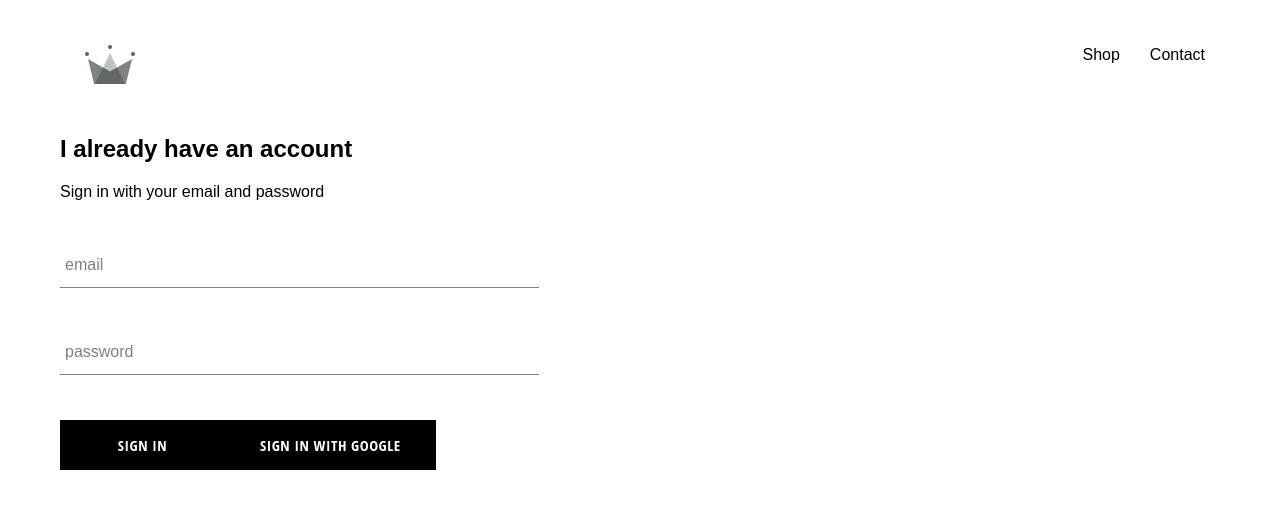
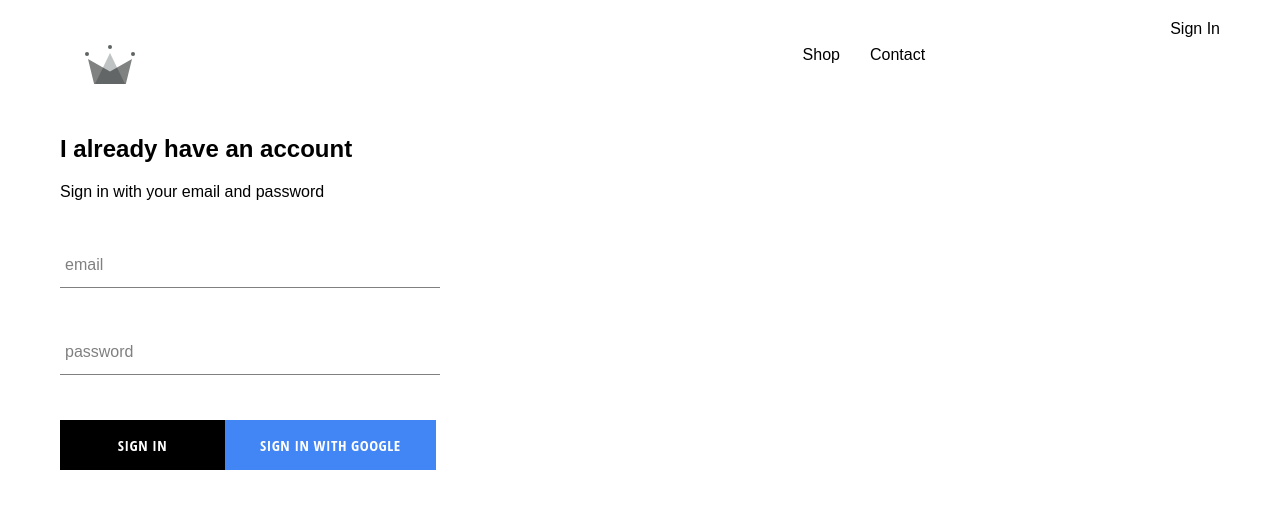
Before and after one commit to Ashraf-Raneem/Vasper-Clothing, a React (Create React App) app: page /signIn in a window 1280 px wide. Shown: the top 508 px of the page. Built offline with nearby package versions, Linux system fonts and the light colour scheme; no server answers.

Commit message:
google authentication

```diff
--- a/src/App.css
+++ b/src/App.css
@@ -6,3 +6,6 @@
     text-decoration: none;
     color: black;
 }
+* {
+    box-sizing: border-box;
+}
--- a/src/App.js
+++ b/src/App.js
@@ -5,11 +5,36 @@
 import HomePage from "./pages/homepage/homepage.component.jsx";
 import ShopPage from "./pages/shopPage/shopPage.component";
 import signInAndSignOutPage from './pages/sign-In-Out/sign-In-Out.component';
+import {auth} from './firebase/firebase.utils';
+import { render } from '@testing-library/react';
 
-function App() {
+class App extends React.Component {
+
+  constructor(){
+    super ();
+
+    this.state = {
+      currentUser: null
+    }
+  }
+
+  unsubscribeFromAuth = null;
+
+  componentDidMount() {
+    this.unsubscribeFromAuth = auth.onAuthStateChanged(user => {
+      this.setState({currentUser: user});
+    })
+  }
+
+  componentWillUnmount(){
+    this.unsubscribeFromAuth();
+  }
+
+
+render () {
   return (
     <div>
-    <Header/>
+    <Header currentUser = {this.state.currentUser}/>
     <Switch>
     <Route exact path='/' component = {HomePage}></Route>
     <Route exact path='/shop' component = {ShopPage}></Route>
@@ -17,6 +42,6 @@
     </Switch>
     </div>
   );
+  }
 }
-
 export default App;
--- a/src/component/custom-button/custom-button.component.jsx
+++ b/src/component/custom-button/custom-button.component.jsx
@@ -1,7 +1,7 @@
 import React from 'react';
 import './custom-button.styles.scss';
 
-const CustomButton = ({children, ...otherProps}) => (
-<button className="custom-button" {...otherProps}>{children}</button>
+const CustomButton = ({children, isGoogleSignIn, ...otherProps}) => (
+<button className= {`${isGoogleSignIn ? 'google-sign-in' : '' } custom-button `} {...otherProps}>{children}</button>
 );
 export default CustomButton;
--- a/src/component/custom-button/custom-button.styles.scss
+++ b/src/component/custom-button/custom-button.styles.scss
@@ -19,4 +19,14 @@
       color: black;
       border: 1px solid black;
     }
+
+    &.google-sign-in {
+      background-color: #4285f4;
+      color: white;
+
+      &:hover {
+        background-color: #357ae8;
+        border: none;
+      }
+    }
   }
--- a/src/component/header/header.component.jsx
+++ b/src/component/header/header.component.jsx
@@ -1,8 +1,10 @@
 import React from 'react';
 import {Link} from 'react-router-dom';
-import {ReactComponent as Logo} from '../../assets/4.4 crown.svg'
+import {ReactComponent as Logo} from '../../assets/4.4 crown.svg';
+import {auth} from '../../firebase/firebase.utils';
 import './header.styles.scss';
-const Header = () => (
+
+const Header = ({currentUser}) => (
     <div className= "header">
     <Link className= "logo-container" to= "/">
     <Logo className= "Logo"></Logo>
@@ -11,6 +13,12 @@
         <Link className= "option" to= "/shop"> Shop </Link>
         <Link className= "option" to = "/contact">Contact</Link>
     </div>
+    {
+        currentUser ?
+        <div className="option" onClick = {() => auth.signOut()}>Sign Out</div>
+        :
+        <Link className="option" to='/signIn'>Sign In</Link>
+    }
     </div>
 )
 export default Header;
--- a/src/component/sign-in/sign-in.component.jsx
+++ b/src/component/sign-in/sign-in.component.jsx
@@ -1,5 +1,5 @@
 import React from 'react';
-import signInWithGoogle from '../../firebase/firebase.utils';
+import {signInWithGoogle} from '../../firebase/firebase.utils';
 import './sign-in.styles.scss';
 import CustomButton from '../custom-button/custom-button.component';
 import  FormInput from '../form-input/form-input.component';
@@ -33,8 +33,10 @@
                 <form onSubmit={this.handleSubmit}>
                     <FormInput name="email" type="email" value= {this.state.email} label= "email" handleChange= {this.handleChange} required></FormInput>
                     <FormInput name="password" type = "password" value = {this.state.password} label= "password" handleChange= {this.handleChange} required></FormInput>
+                    <div className="button">
                     <CustomButton type="submit" >Sign in</CustomButton>
-                    <CustomButton onClick={signInWithGoogle}>{' '}Sign in with google{' '}</CustomButton>
+                    <CustomButton onClick={signInWithGoogle} isGoogleSignIn>Sign in with google</CustomButton>
+                    </div>
                 </form>
             </div>
 
--- a/src/component/sign-in/sign-in.styles.scss
+++ b/src/component/sign-in/sign-in.styles.scss
@@ -1,8 +1,13 @@
 .sign-in {
-    width: 40%;
+    width: 380px;
     display: flex;
     flex-direction: column;
+
+    .title {
+        margin: 10px 0px;
+    }
+    .buttons {
+        display: flex;
+        justify-content: space-between;
+    }
 }
-.title {
-    margin: 10px 0px;
-}
```
Also changed, not shown: src/firebase/firebase.utils.js (line endings or trailing spaces).
